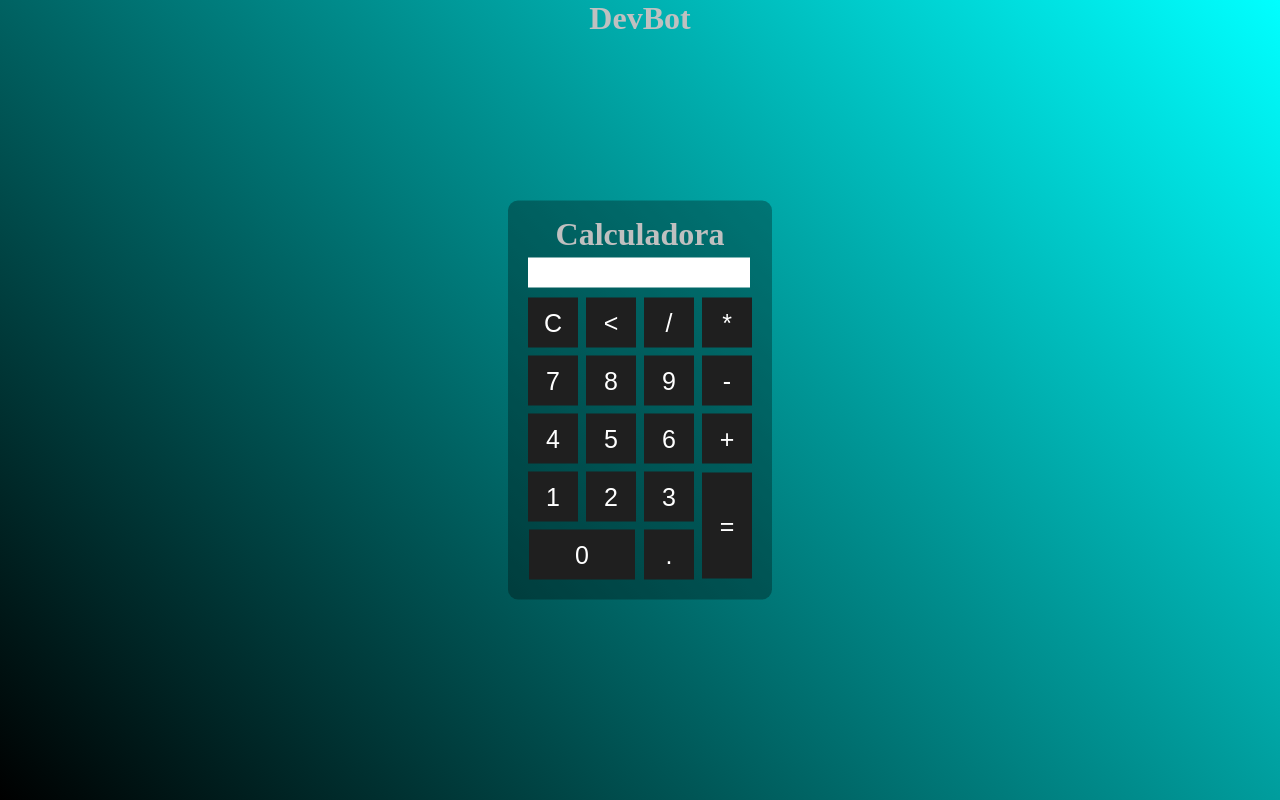
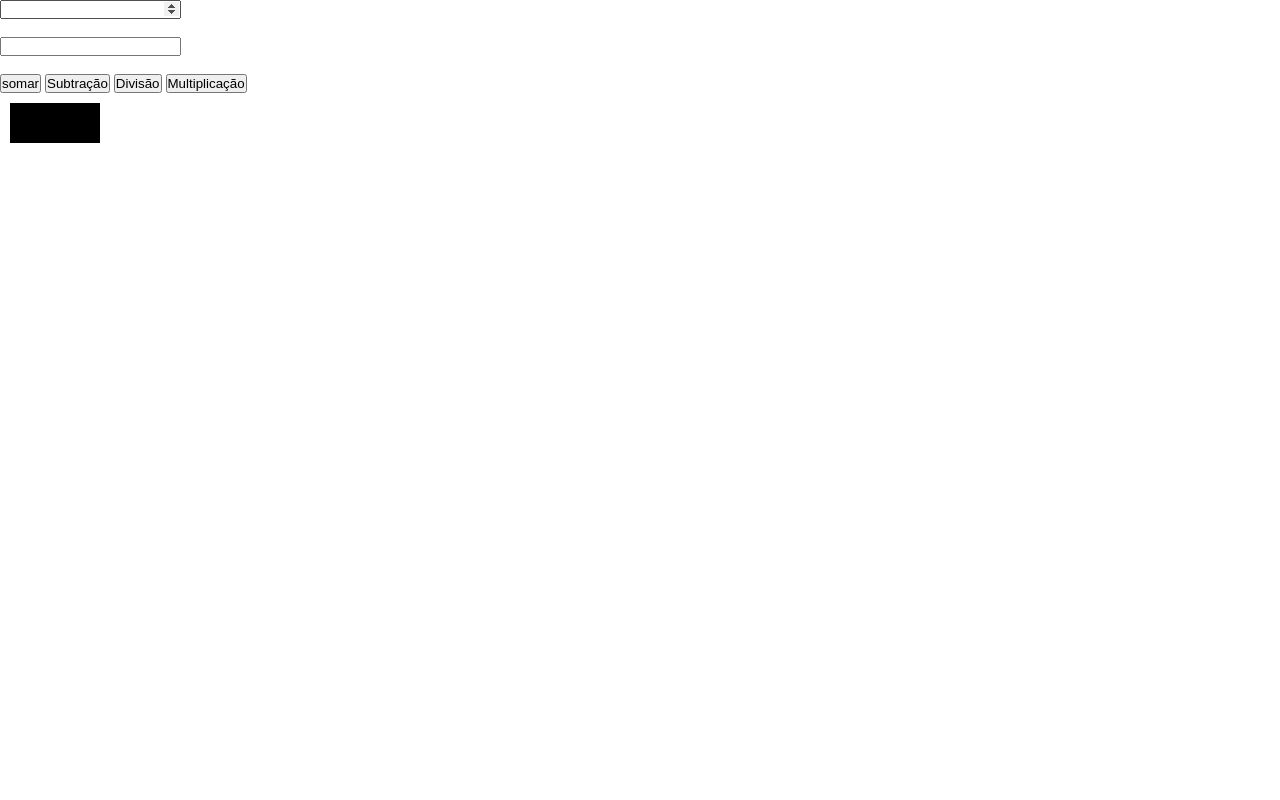
Before and after one commit to Eric-smp/Calculator, a plain HTML site: page index.html in a window 1280 px wide. Drawn offline with Linux system fonts and the light colour scheme.

Commit message:
Melhoria do código

```diff
--- a/index.html
+++ b/index.html
@@ -1,73 +1,35 @@
 <!DOCTYPE html>
-<html lang="pt-br">
+<html lang="en">
 <head>
   <meta charset="UTF-8">
   <meta http-equiv="X-UA-Compatible" content="IE=edge">
   <meta name="viewport" content="width=device-width, initial-scale=1.0">
-  <title>Calculadora</title>
+  <title>Formulario matematico</title>
   <link rel="stylesheet" href="style.css">
+  <script src="script.js"></script>
+  <script>
+
+
+  </script>
 </head>
 <body>
-  <div class="fundo">
-    <h1>DevBot</h1>
-    <div class="calculadora">
-      <h1>Calculadora</h1>
-      <p id="resultado"></p>
-      <table>
-        <tr>
-          <td><button class="botao" onclick="clean()">C</button></td>
-          <td><button class="botao" onclick="back()"><</button></td>
-          <td><button class="botao" onclick="insert('/')">/</button></td>
-          <td><button class="botao" onclick="insert('*')">*</button></td>
-        </tr>
-        <tr>
-          <td><button class="botao" onclick="insert('7')">7</button></td>
-          <td><button class="botao" onclick="insert('8')">8</button></td>
-          <td><button class="botao" onclick="insert('9')">9</button></td>
-          <td><button class="botao" onclick="insert('-')">-</button></td>
-        </tr>
-        <tr>
-          <td><button class="botao" onclick="insert('4')">4</button></td>
-          <td><button class="botao" onclick="insert('5')">5</button></td>
-          <td><button class="botao" onclick="insert('6')">6</button></td>
-          <td><button class="botao" onclick="insert('+')">+</button></td>
-        </tr>
-        <tr>
-          <td><button class="botao" onclick="insert('1')">1</button></td>
-          <td><button class="botao" onclick="insert('2')">2</button></td>
-          <td><button class="botao" onclick="insert('3')">3</button></td>
-          <td rowspan="2"><button class="botao" style="height: 6.625rem;" onclick="calcular()">=</button></td>
-        </tr>
-        <tr>
-          <td colspan="2"><button class="botao" style="width: 6.625rem;" onclick="insert('0')">0</button></td>
-          <td><button class="botao" onclick="insert('.')">.</button></td>
-        </tr>
-      </table>
-    </div>
+
+  <form action="">
+    <input  id="numone" type="number">
+    <br><br>
+    <input id="numtwo" type="number">
+  </form>
+
+  <br>
+
+  <button onclick="soma()">somar</button>
+  <button onclick="subtracao()">Subtração</button>
+  <button onclick="divisao()">Divisão</button>
+  <button onclick="multiplicacao()">Multiplicação</button>
+
+
+
+  <div id="resultado">
   </div>
-
-  <script>
-    function insert(num){
-      var numero = document.getElementById('resultado').innerHTML;
-      document.getElementById('resultado').innerHTML = numero + num
-    }
-
-    function clean(){
-      document.getElementById('resultado').innerHTML = ""
-    }
-
-    function back(){
-       var resultado = document.getElementById('resultado').innerHTML;
-       document.getElementById('resultado').innerHTML = resultado.substring(0, resultado.length -1)
-    }
-    function calcular(){
-      var resultado = document.getElementById('resultado').innerHTML;
-      if(resultado){
-        document.getElementById('resultado').innerHTML = eval(resultado)
-      }
-    }
-
-  </script>
-
 </body>
 </html>
--- /dev/null
+++ b/script.js
@@ -0,0 +1,23 @@
+var numone = document.getElementById("numone")
+var numtwo = document.getElementById("numtwo")
+var result = document.getElementById("resultado")
+
+function soma(){
+  result.innerHTML = numone + numtwo
+  const soma = numone + numtwo
+  console.log("resultado da soma", soma)
+}
+
+function subtracao(){
+  const subtracao = numone - numtwo
+  console.log("resultado da subtração", subtracao)
+}
+function divisao(){
+  const divisao = numone / numtwo
+  console.log("O resultado da divisão é", divisao)
+}
+
+function multiplicacao(){
+  const multiplicacao = numone * numtwo
+  console.log("O resultado da multiplicação é ", multiplicacao)
+}
--- a/style.css
+++ b/style.css
@@ -1,45 +1,12 @@
 *{
+  padding: 0;
   margin: 0;
-  padding: 0;
-
 }
-.fundo{
-  background-image: linear-gradient(45deg, #000, 	#00FFFF);
-  height: 100vh;
-  color: #C0C0C0;
-  text-align: center;
+#resultado{
+  padding: 5px;
+  margin: 10px;
+  background-color: black;
+  color: white;
+  height: 30px;
+  width: 80px;
 }
-.calculadora{
-  position:absolute;
-  background-color: rgba(0, 0, 0, 0.3);
-  top: 50%;
-  left: 50%;
-  transform: translate(-50%,-50%);
-  border-radius: 10px;
-  padding: 15px;
-}
-.botao{
-  height: 50px;
-  width: 50px;
-  margin: 3px;
-  background-color: rgb(31, 31, 31);
-  color: #fff;
-  font-size: 25px;
-  border: none;
-  cursor: pointer;
-}
-.botao:hover{
-  background-color: black;
-  border: solid #fff;
-}
-
-#resultado{
-  background-color: #fff;
-  width: 13.9rem;
-  height: 1.875rem;
-  margin: 0.3125rem;
-  color: #000;
-  font-size: 1.5rem;
-  text-align: right;
-
-}
```
